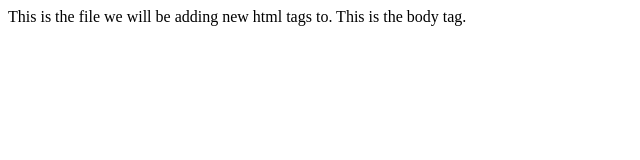
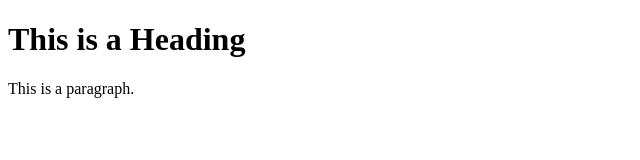
Before and after one commit to plagu3lord/Learn-HTML, a plain HTML site: page index.html in a window 1280 px wide. Shown: the whole page, without its empty margins (0-640 px from the left). Drawn offline with Linux system fonts and the light colour scheme.

Commit message:
Added basic html tags

```diff
--- a/index.html
+++ b/index.html
@@ -1,8 +1,12 @@
-<!DOCTYPE HTML>
+<!DOCTYPE html>
 <html>
+<head>
+<title>Page Title</title>
+</head>
+<body>
 
-  <body>
-    This is the file we will be adding new html tags to.
-    This is the body tag.
-  </body>
+<h1>This is a Heading</h1>
+<p>This is a paragraph.</p>
+
+</body>
 </html>
```
